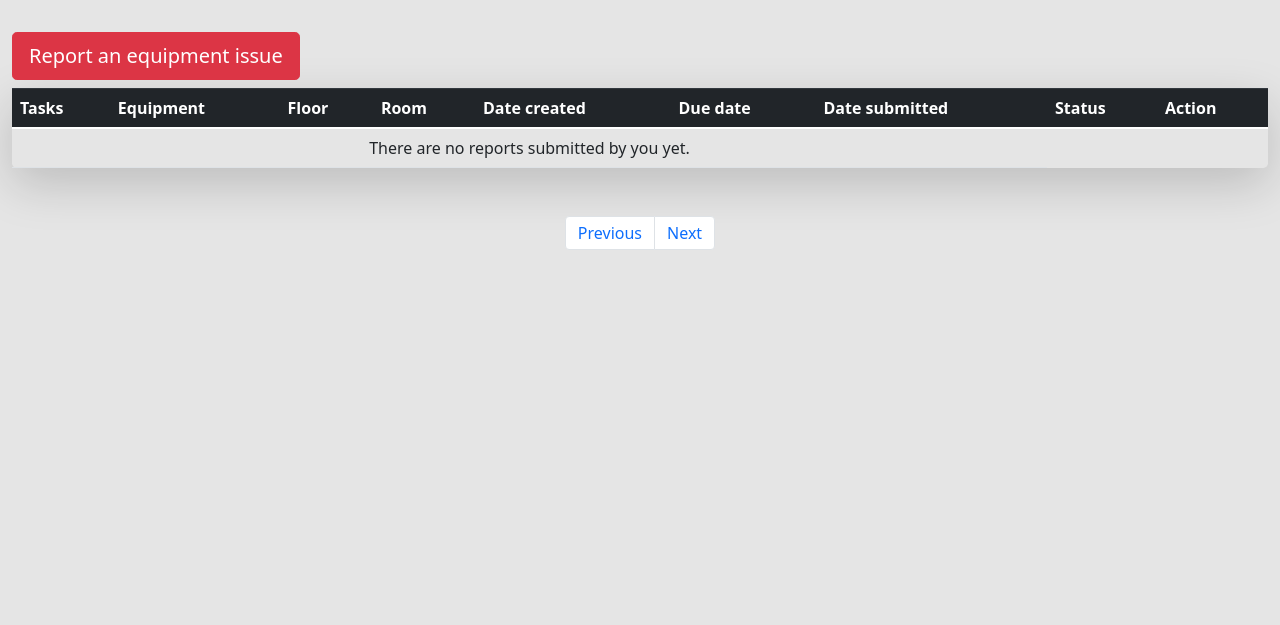
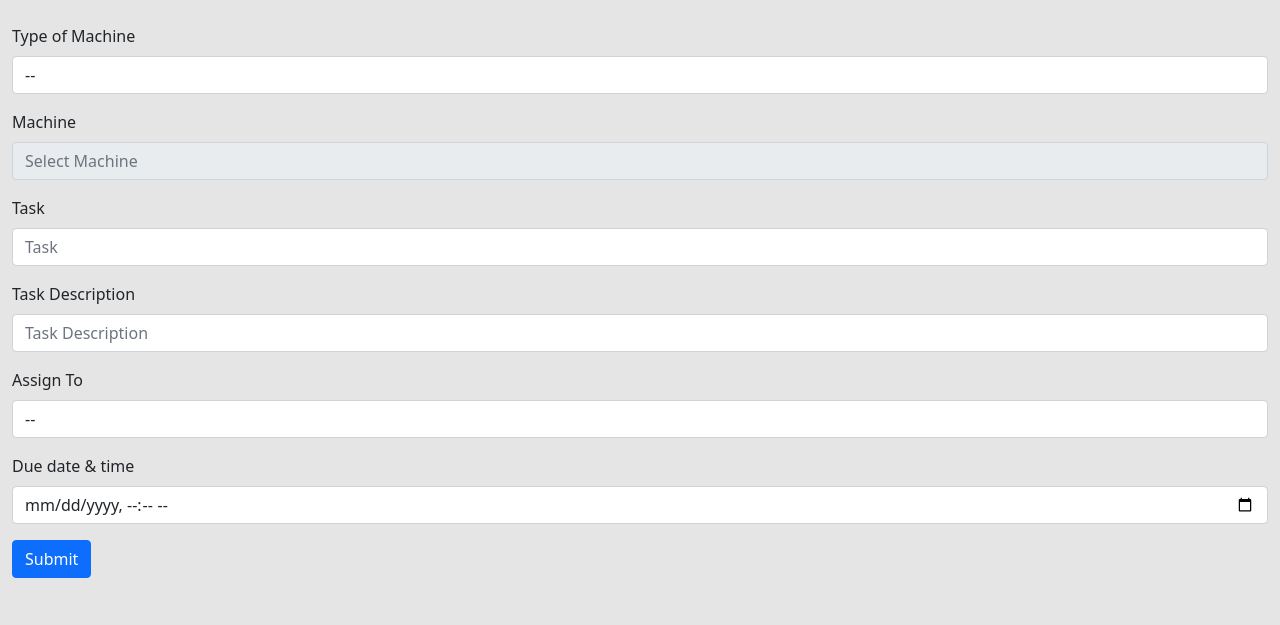
Before and after one commit to Jasffertp/pending.proj, a PHP site: page /technician_reports.php?site=Reports&page=1 in a window 1280 px wide. Shown: the part 56-681 px from the top of the page. Run offline with PHP 8.4, Linux system fonts and the light colour scheme; the visitor is signed in with stand-in values (Sample User, id 1); data that the repository does not hold is empty; some libraries are stand-ins or nearby versions.

```diff
--- a/tasks.php
+++ b/tasks.php
@@ -34,6 +34,7 @@
 
 	<a href="assign_issue.php" type="button" class="btn btn-danger btn-lg my-2">Report an equipment issue</a>
 
+	<a href="add_aircon_reading.php" type="button" class="btn btn-success btn-lg my-2">Add aircon reading</a>
 
 		  <?php
 				if($_SESSION['role'] == "Admin" || $_SESSION['role'] == "Head"){
--- a/technician_reports.php
+++ b/technician_reports.php
@@ -1,65 +1,141 @@
 <?php
-	if(!isset($_SESSION['role'])){
 	session_start();
-	}
 	include 'header.php';
 ?>
 
-<div class="container-fluid py-4 overflow-hidden">
+<head>
+	<title>Assign new task</title>
+
+</head>
 <?php
-	if($_GET['site'] == "Reports"){
+    if(isset($_GET['status']) && $_GET['status'] == 'submitted')
+    {
     	?>
-		<a href="assign_issue.php" type="button" class="btn btn-danger btn-lg my-2">Report an equipment issue</a>
-		<table class="table rounded-3 shadow-lg table-hover mb-5">
-			<thead class="thead-dark">
-				<tr>
-				<th scope="col">Tasks</th>
-				<th scope="col">Equipment</th>
-				<th scope="col">Floor</th>
-				<th scope="col">Room</th>
-				<th scope="col">Date created</th>
-				<th scope="col">Due date</th>
-				<th scope="col">Date submitted</th>
-				<th scope="col">Status</th>
-				<th scope="col">Action</th>
-				</tr>
-			</thead>
-			<tbody>
+            <div class="alert alert-warning alert-dismissible fade show" role="alert">
+                <strong>Hey!</strong> Task assigned succesfully
+                <button type="button" class="btn-close" data-bs-dismiss="alert" aria-label="Close"></button>
+            </div>
     <?php
-					include 'backend/get_reports_issues.p.php';
+	}
 ?>
-			</tbody>
-		</table>
+	<div class="container-fluid py-4">
+        <div class="info">
+					<form action="backend/create_task.p.php" method="post">
 						<?php
-			include 'backend/reports_issues_pagination.p.php';
+
+							if(isset($_GET['asset']) && isset($_GET['machine']) && isset($_GET['e_id']) && isset($_GET['room'])){
 								?>
+									<div class="form-group">
+									<label>Type of Machine</label>
+									<select class="form-control" name="typeOfMachine" id="typeOfMachine" readonly>
+										<option value="<?php echo $_GET['asset'];?>" selected><?php echo $_GET['asset'];?></option>
+									</select>
+									</div>
+
+									<div class="form-group">
+										<label for="formGroupExampleInput2">Machine</label>
+										<input type="text" class="form-control" id="machine" name="machine"placeholder="Select Machine" disabled>
+										<select class="form-control" name="airconForm" id="HVAC" readonly>
+											<option value="<?php echo $_GET['e_id'];?>" selected><?php echo $_GET['machine'], " ", $_GET['room'];?></option>
+										</select>
+										<select class="form-control" name="gensetForm" id="Genset" readonly>
+											<option value="<?php echo $_GET['e_id'];?>" selected><?php echo $_GET['machine'], " ", $_GET['room'];?></option>
+										</select>
+									</div>
 								<?php
-	}else if($_GET['site'] == "Issue Reports"){
+							}else{
 								?>
-		<a href="assign_issue.php" type="button" class="btn btn-danger btn-lg my-2">Report an equipment issue</a>
-		<table class="table rounded-3 shadow-lg table-hover mb-5">
-			<thead class="thead-dark">
-				<tr>
-				<th scope="col">Issues</th>
-				<th scope="col">Equipment</th>
-				<th scope="col">Floor</th>
-				<th scope="col">Room</th>
-				<th scope="col">Date created</th>
-				<th scope="col">Status</th>
-				<th scope="col">Action</th>
-				</tr>
-			</thead>
-			<tbody>
+								<div class="form-group">
+								<label>Type of Machine</label>
+								<select class="form-control" name="typeOfMachine" id="typeOfMachine">
+									<option value="none">--</option>
 									<?php
-					include 'backend/get_reports_issues.p.php';
+										include 'backend/get_asset.p.php';
 									?>
-			</tbody>
-		</table>
+								</select>
+								</div>
+
+								<div class="form-group">
+									<label for="formGroupExampleInput2">Machine</label>
+									<input type="text" class="form-control" id="machine" name="machine"placeholder="Select Machine" disabled>
+									<select class="form-control" name="airconForm" id="HVAC">
+									  <option value="">--</option>
 										<?php
-			include 'backend/reports_issues_pagination.p.php';
+											include 'backend/get_hvac.p.php';
 										?>
+									</select>
+									<select class="form-control" name="gensetForm" id="Genset">
+										<option value="">--</option>
+										<?php
+											include 'backend/get_genset.p.php';
+										?>
+									</select>
+								</div>
 								<?php
 							}
 						?>
 
+
+						<div class="form-group">
+							<label for="formGroupExampleInput2">Task</label>
+							<input type="text" class="form-control" name="task" placeholder="Task">
 						</div>
+						<div class="form-group">
+							<label for="formGroupExampleInput2">Task Description</label>
+							<input type="text" class="form-control" name="taskDesc" placeholder="Task Description">
+						</div>
+						<div class="form-group">
+							<label for="typeOfForm">Assign To</label>
+							<?php
+								if(isset($_GET['u_id']) && isset($_GET['username'])){
+									?>
+									<select class="form-control" name="assignedTo" readonly>
+										  <option value="<?php echo $_GET['u_id'];?>" selected><?php echo $_GET['username'];?></option>
+								    </select>
+									<?php
+								}else{
+							?>
+							  <select class="form-control" name="assignedTo">
+								  <option value="">--</option>
+									<?php
+									include 'backend/get_technicians.p.php';
+									?>
+							  </select>
+							<?php
+								}
+							?>
+						</div>
+						<div class="form-group">
+							<label for="formGroupExampleInput2">Due date & time</label>
+							<input type="datetime-local" class="form-control" name="dueDate">
+						</div>
+						<button class="btn btn-primary mb-2" type="submit" name="submit">Submit</button>
+					</form>
+				</div>
+
+	</div>
+
+	<script src="https://code.jquery.com/jquery-3.2.1.slim.min.js" integrity="sha384-KJ3o2DKtIkvYIK3UENzmM7KCkRr/rE9/Qpg6aAZGJwFDMVNA/GpGFF93hXpG5KkN" crossorigin="anonymous"></script>
+	<script src="https://cdnjs.cloudflare.com/ajax/libs/popper.js/1.12.9/umd/popper.min.js" integrity="sha384-ApNbgh9B+Y1QKtv3Rn7W3mgPxhU9K/ScQsAP7hUibX39j7fakFPskvXusvfa0b4Q" crossorigin="anonymous"></script>
+	<script src="https://maxcdn.bootstrapcdn.com/bootstrap/4.0.0/js/bootstrap.min.js" integrity="sha384-JZR6Spejh4U02d8jOt6vLEHfe/JQGiRRSQQxSfFWpi1MquVdAyjUar5+76PVCmYl" crossorigin="anonymous"></script>
+
+	<script type="text/javascript">
+
+	$("#typeOfMachine").change(function() {
+			if ($(this).val() == "Genset") {
+				$('#machine').hide();
+				$('#Genset').show();
+				$('#HVAC').hide();
+			}else if ($(this).val() == "HVAC") {
+				$('#machine').hide();
+				$('#Genset').hide();
+				$('#HVAC').show();
+			}else {
+				$('#machine').show();
+				$('#Genset').hide();
+				$('#HVAC').hide();
+			}
+		});
+		$("#typeOfMachine").trigger("change");
+	</script>
+	</div>
```
Also changed, not shown: add_aircon_reading.php (added, +59 -0 lines), aircon_reading.p.php (added, +22 -0 lines), backend/aircon_reading.p.php (added, +22 -0 lines). Lines whose indentation alone changed are shown as unchanged.
